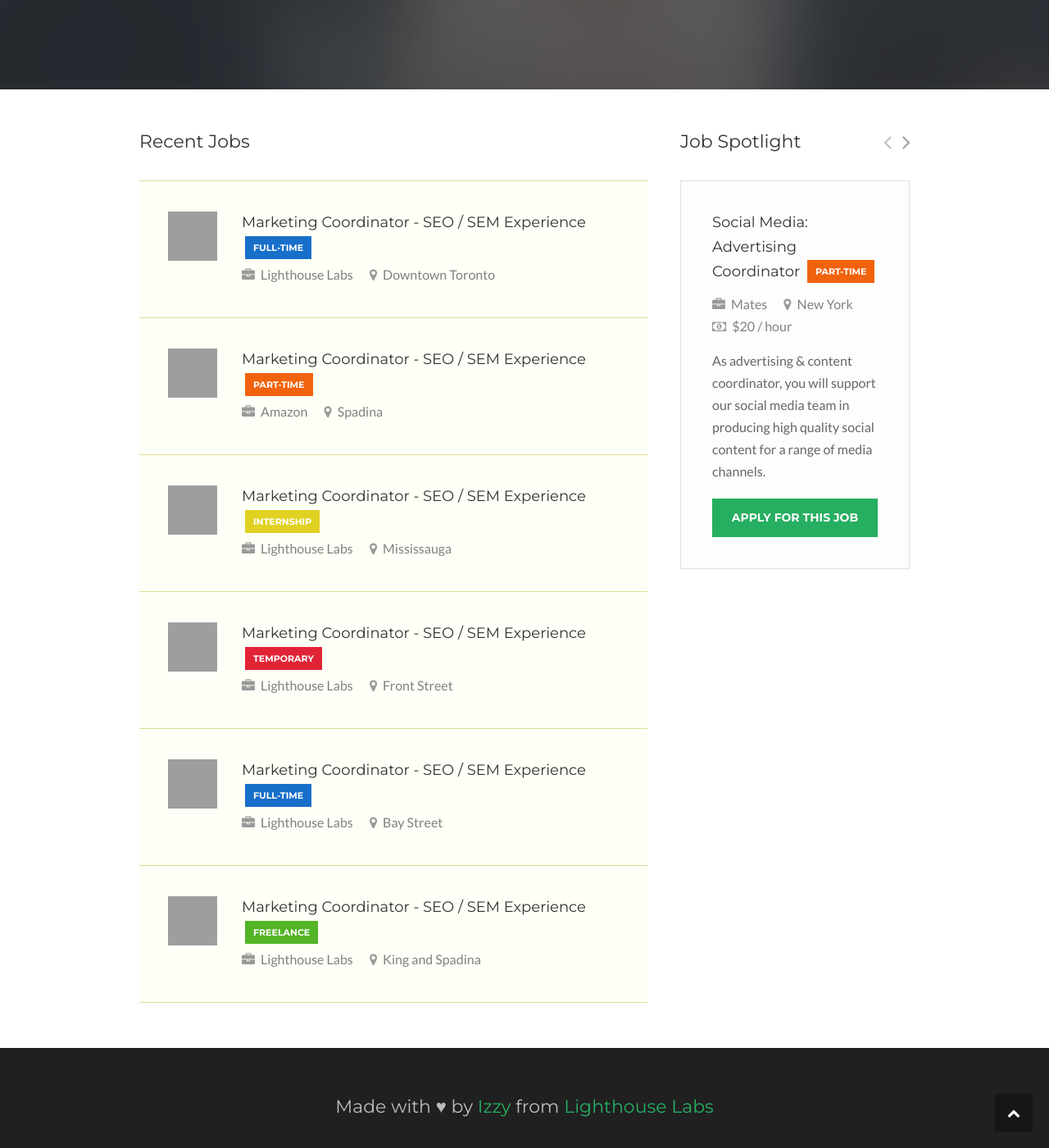
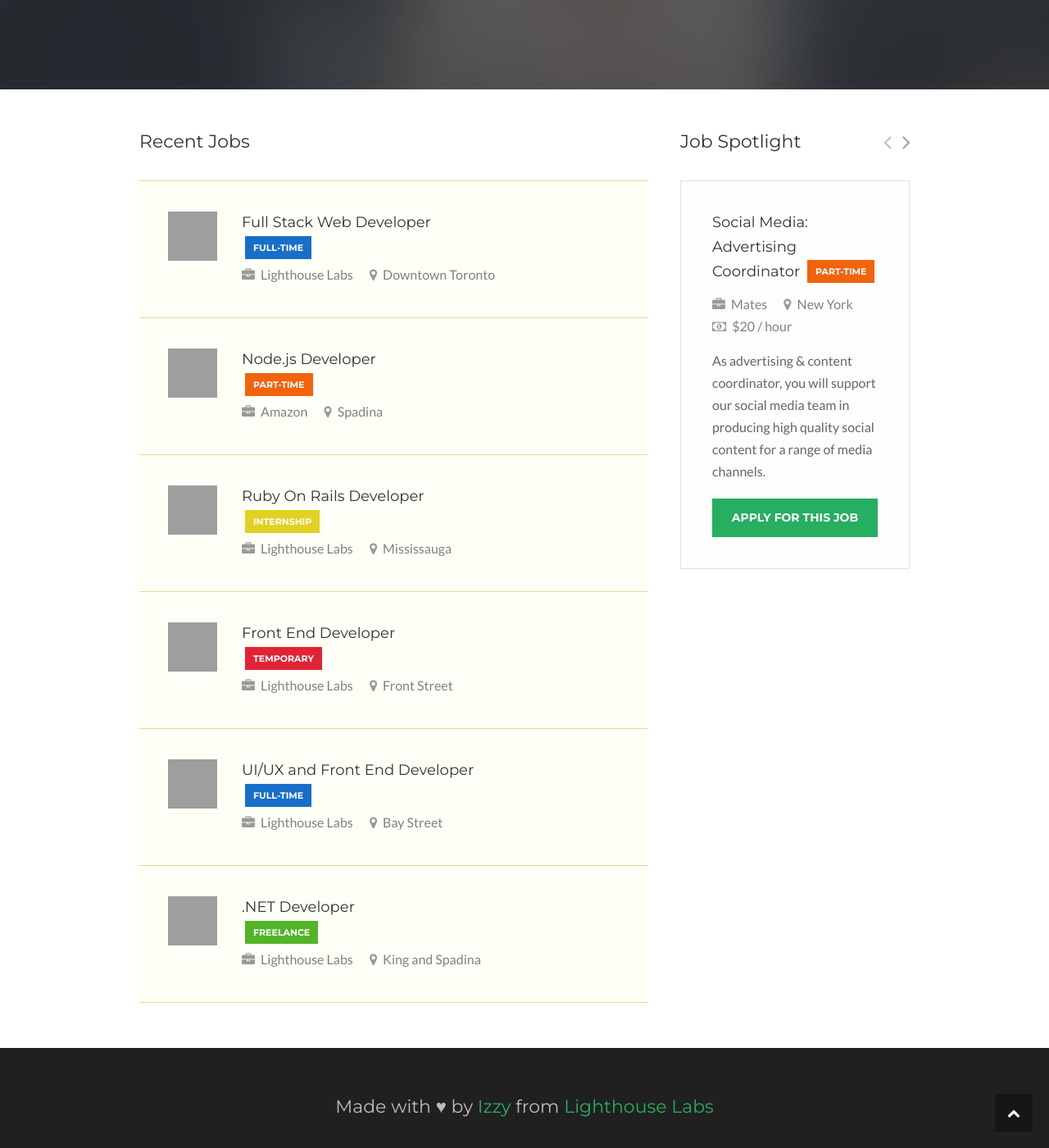
Before and after one commit to izzydoesizzy/todevjobs, a Jekyll site: the page built from index.html, in a window 1280 px wide and 1400 px high, scrolled down 498 px, cut to the strip 0-1400 px from the top of the window. Shown: the whole strip at 82% size. Built offline with Jekyll 4.4.1, drawn with Linux system fonts in a browser that asks for light colours; grey boxes are pictures that could not be loaded.

Commit message:
Changed test job titles

```diff
--- a/_data/jobs.yml
+++ b/_data/jobs.yml
@@ -1,39 +1,39 @@
-- title: Marketing Coordinator - SEO / SEM Experience
+- title: Full Stack Web Developer
   duration: full-time
   imagelink: http://www.lorempixel.com/100/100
   company: Lighthouse Labs
   location: Downtown Toronto
   joblink: http://www.google.ca
 
-- title: Marketing Coordinator - SEO / SEM Experience
+- title: Node.js Developer
   duration: part-time
   imagelink: http://www.lorempixel.com/101/101
   company: Amazon
   location: Spadina
   joblink: http://www.google.ca
 
-- title: Marketing Coordinator - SEO / SEM Experience
+- title: Ruby On Rails Developer
   duration: internship
   imagelink: http://www.lorempixel.com/102/102
   company: Lighthouse Labs
   location: Mississauga
   joblink: http://www.google.ca
 
-- title: Marketing Coordinator - SEO / SEM Experience
+- title: Front End Developer
   duration: temporary
   imagelink: http://www.lorempixel.com/103/103
   company: Lighthouse Labs
   location: Front Street
   joblink: http://www.google.ca
 
-- title: Marketing Coordinator - SEO / SEM Experience
+- title: UI/UX and Front End Developer
   duration: full-time
   imagelink: http://www.lorempixel.com/104/104
   company: Lighthouse Labs
   location: Bay Street
   joblink: http://www.google.ca
 
-- title: Marketing Coordinator - SEO / SEM Experience
+- title: .NET Developer
   duration: freelance
   imagelink: http://www.lorempixel.com/105/105
   company: Lighthouse Labs
```
